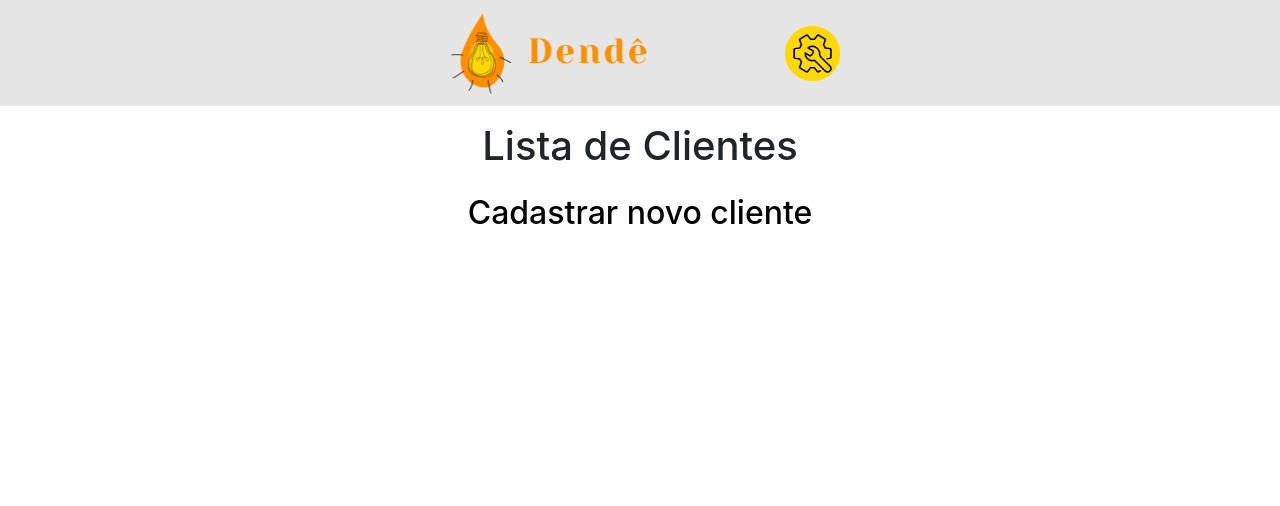
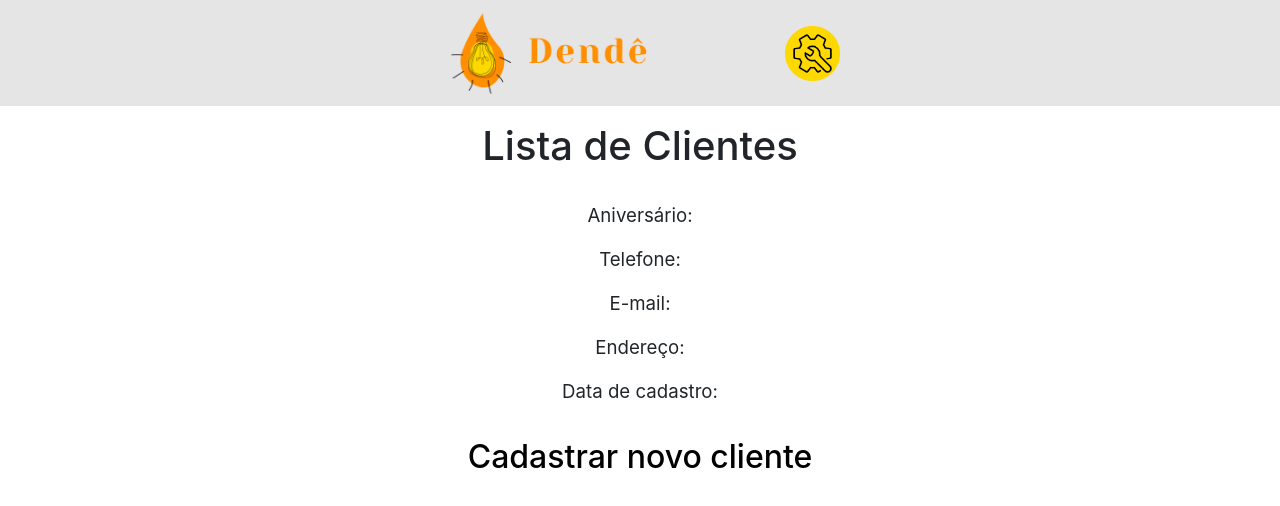
Before and after one commit to renatanovais/dende, a React (Create React App) app in the folder dende-megahack/: page /clientes in a window 1280 px wide. Shown: the top 506 px of the page. Built offline with nearby package versions, Linux system fonts and the light colour scheme.

Commit message:
clients list funcionando + correções no redux

```diff
--- a/dende-megahack/src/components/ClientCard.jsx
+++ b/dende-megahack/src/components/ClientCard.jsx
@@ -5,7 +5,7 @@ function ClientCard(props) {
   const { name, birthday, phone, email, address, registryDate } = props;
   return (
     <div>
-      <h1>{name}</h1>
+      <h2>{name}</h2>
       <p>Aniversário: {birthday}</p>
       <p>Telefone: {phone}</p>
       <p>E-mail: {email}</p>
@@ -16,12 +16,12 @@ function ClientCard(props) {
 }
 
 const mapStateToProps = (state) => ({
-  name: state.clientsReducer.client.name,
-  birthday: state.clientsReducer.client.birthday,
-  phone: state.clientsReducer.client.phone,
-  email: state.clientsReducer.client.email,
-  address: state.clientsReducer.client.address,
-  registryDate: state.clientsReducer.client.registryDate,
+  name: state.clientsReducer.clients[0].name,
+  birthday: state.clientsReducer.clients[0].birthday,
+  phone: state.clientsReducer.clients[0].phone,
+  email: state.clientsReducer.clients[0].email,
+  address: state.clientsReducer.clients[0].address,
+  registryDate: state.clientsReducer.clients[0].registryDate,
 });
 
 export default connect(mapStateToProps)(ClientCard);
--- a/dende-megahack/src/pages/Clients.js
+++ b/dende-megahack/src/pages/Clients.js
@@ -1,29 +1,28 @@
 import React from 'react';
 import { Link } from 'react-router-dom';
-// import { connect } from 'react-redux';
+import { connect } from 'react-redux';
 import Header from '../components/Header';
+import ClientCard from '../components/ClientCard';
 
-// se os dados viessem de uma API própria
-// teria um useEffect(() => getClientsFromAPI, [])
 
-export default function Clients(props) {
-//  const { clients } = props;
+function Clients(props) {
+  const { clients } = props;
   return (
     <div>
       <Header />
       <h1>Lista de Clientes</h1>
-{/*       <div>
+      <div>
         {clients.map((client) => (
           <ClientCard key={client.name} />
         ))}
-      </div> */}
+      </div>
       <h2><Link to="/add-client">Cadastrar novo cliente</Link></h2>
     </div>
   )
 };
 
-/* const mapStateToProps = (state) => ({
+const mapStateToProps = (state) => ({
   clients: state.clientsReducer.clients
-}); */
+});
 
-// export default connect(mapStateToProps)(Clients);
+export default connect(mapStateToProps)(Clients);
--- a/dende-megahack/src/pages/Home.js
+++ b/dende-megahack/src/pages/Home.js
@@ -26,8 +26,10 @@ export default function Home() {
         </Nav.Item>
         <Nav.Item className="button-add">
           <Nav.Link href="/fichas-tecnicas/add">
+            <Link to="/add-client">
               <img alt="Add encomenda" src={addCliente} height="95" />
               <p>Adicionar cliente</p>
+            </Link>
           </Nav.Link>
         </Nav.Item>
       </Nav>
--- a/dende-megahack/src/pages/NewClient.js
+++ b/dende-megahack/src/pages/NewClient.js
@@ -1,5 +1,6 @@
 import React, { useState } from 'react';
 import { connect } from 'react-redux';
+import { Link } from 'react-router-dom';
 import Header from '../components/Header';
 import Form from 'react-bootstrap/Form';
 import Button from 'react-bootstrap/Button';
@@ -25,10 +26,10 @@ function NewClient(props) {
             <Form.Control placeholder="Insira o nome" onChange={(e) => setName(e.target.value)} />
           </Form.Group>
         </Form.Row>
-          <Form.Group>
-            <Form.Label>Data de aniversário:</Form.Label>
-            <Form.Control type="date" onChange={(e) => setBirthday(e.target.value)} />
-          </Form.Group>
+        <Form.Group>
+          <Form.Label>Data de aniversário:</Form.Label>
+          <Form.Control type="date" onChange={(e) => setBirthday(e.target.value)} />
+        </Form.Group>
         <Form.Row>
           <Form.Group>
             <Form.Label>Número de telefone:</Form.Label>
@@ -63,6 +64,10 @@ function NewClient(props) {
       <Button className="button-verde" onClick={() => newClient(name, birthday, phone, email, address, observations, registryDate)}>
         Cadastrar
       </Button>
+      <br /><br />
+      <Button className="button-verde">
+        <Link to="/clientes">Clientes</Link>
+      </Button>
     </div>
   )
 }
--- a/dende-megahack/src/redux/reducers/clientsReducer.js
+++ b/dende-megahack/src/redux/reducers/clientsReducer.js
@@ -1,8 +1,10 @@
 import { SAVE_CLIENT } from '../actions';
 
+const clients = [];
+
 const initialState = {
-  client:
-  {
+  clients:
+    [{
       name: '',
       birthday: '',
       phone: '',
@@ -10,7 +12,7 @@ const initialState = {
       address: '',
       observations: '',
       registryDate: '',
-  }
+    }]
 }
 
 export function clientsReducer(state = initialState, action) {
@@ -18,7 +20,8 @@ export function clientsReducer(state = initialState, action) {
     case SAVE_CLIENT:
       return {
         ...state,
-        client:
+        clients:
+          [...clients,
           {
             name: action.name,
             birthday: action.birthday,
@@ -28,6 +31,7 @@ export function clientsReducer(state = initialState, action) {
             observations: action.observations,
             registryDate: action.registryDate,
           }
+          ]
       };
     default:
       return state;
```
Lines whose indentation alone changed are shown as unchanged.
